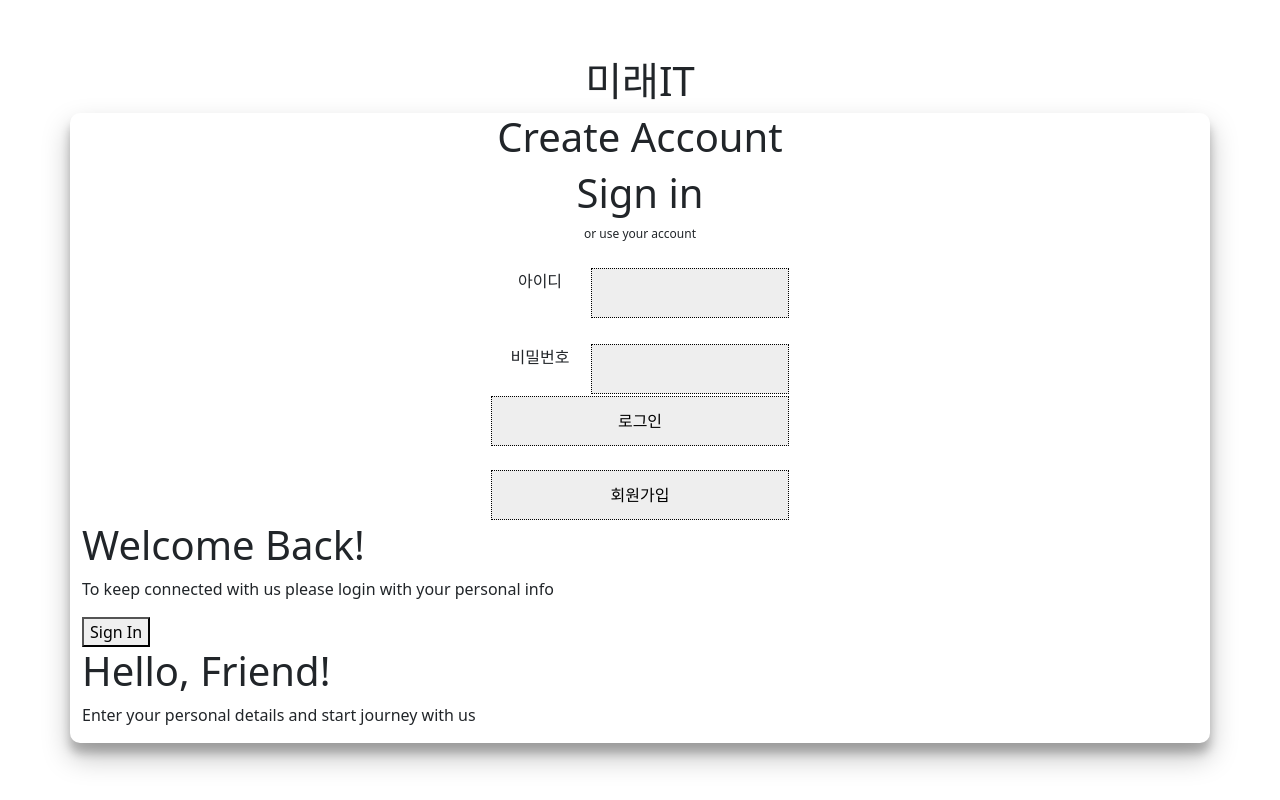
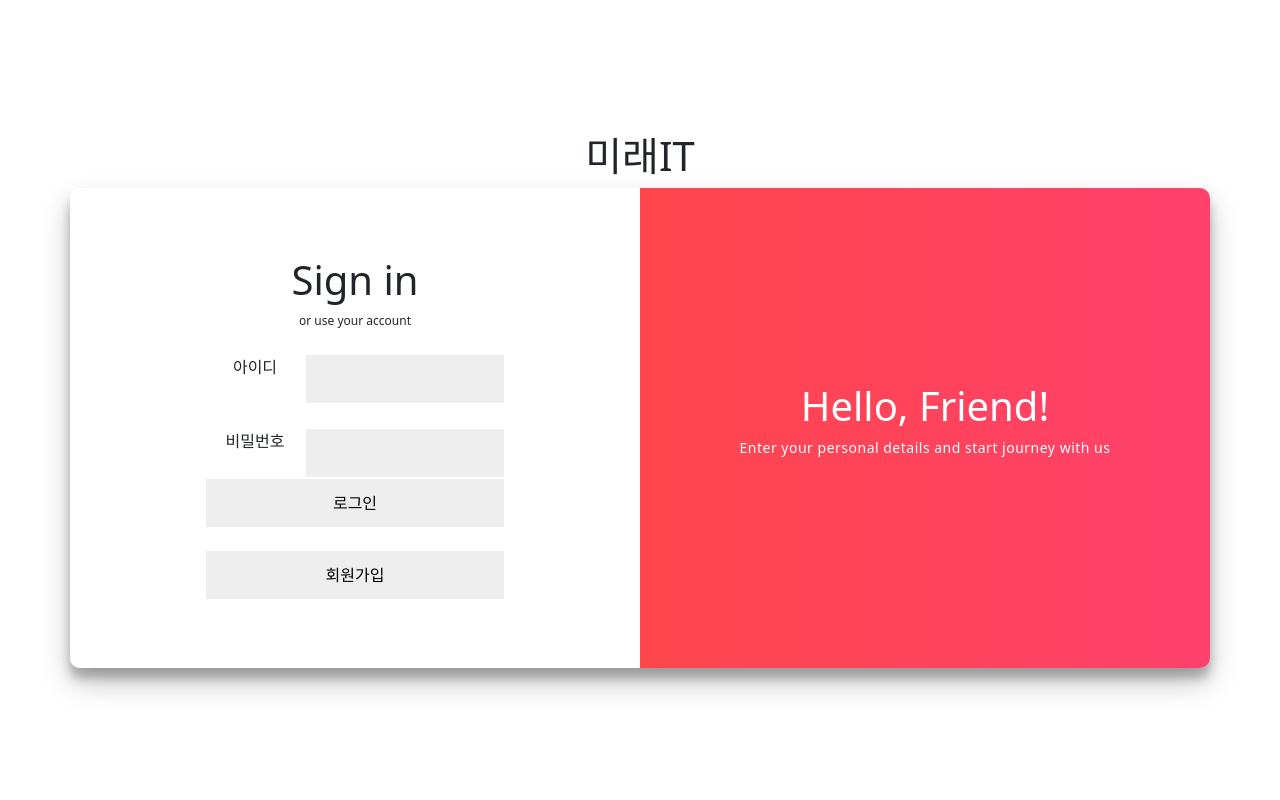
Before and after one commit to jinhanP/JSPtest, a Java web app: page /memberone/login.jsp in a window 1280 px wide. Run offline with Tomcat 11, a stand-in JSP engine, Linux system fonts and the light colour scheme.

Commit message:
로그인 / 회원가입 수정

```diff
--- a/jsptest/src/main/webapp/memberone/idCheck.jsp
+++ b/jsptest/src/main/webapp/memberone/idCheck.jsp
@@ -14,7 +14,7 @@
 </head>
 <body bgcolor = "#FFFFCC">
 <br>
-<center>
+
 <b><%=id%></b>
 <%
 	if(check){
@@ -24,6 +24,6 @@
 	}
 %>
 <a href="#" onClick="javascript:self.close()">닫기</a>
-</center>
+
 </body>
 </html>
--- a/jsptest/src/main/webapp/memberone/login.jsp
+++ b/jsptest/src/main/webapp/memberone/login.jsp
@@ -1,5 +1,8 @@
 <%@ page language="java" contentType="text/html; charset=UTF-8"
     pageEncoding="UTF-8"%>
+<%
+ String loginID = (String)session.getAttribute("loginID");
+%>
 <!DOCTYPE html>
 <html>
 <head>
@@ -13,7 +16,7 @@
 	<h1>미래IT</h1>
 <div class="container" id="container">
   <div class="form-container sign-up-container">
-    <form action="#">
+    <form action="loginProc.jsp">
       <h1>Create Account</h1>
       <div class="social-container">
         <a href="#" class="social"><i class="fab fa-facebook-f"></i></a>
@@ -34,7 +37,7 @@
       <span>or use your account</span>
 
       <form method="post" action="#">
-    <table width="300"  border-radius=20%;>
+    <table width="300" border-radius=20%;>
       <tr>
         <td align="center" width="100">아이디</td>
         <td width="200">&nbsp;&nbsp;<input type="text" name="id" size="20"></td>
--- a/jsptest/src/main/webapp/memberone/regProc.jsp
+++ b/jsptest/src/main/webapp/memberone/regProc.jsp
@@ -13,7 +13,7 @@
 <link href="style.css" rel="stylesheet" type="text/css">
 <body bgcolor="#FFFFCC">
 <br></br>
-<center>
+
 <%
 if(flag){
 	 out.println("<b>회원가입을 축하 드립니다.</b><br/>");
@@ -23,6 +23,6 @@
 	 out.println("<a href=regForm.jsp>다시 가입</a>");
 }
 %>
-</center>
+
 </body>
 </html>
--- a/jsptest/src/main/webapp/memberone/style.css
+++ b/jsptest/src/main/webapp/memberone/style.css
@@ -1,4 +1,3 @@
-@charset "UTF-8";
 * {
   box-sizing: border-box;
 }
@@ -23,6 +22,13 @@
   text-align: center;
 }
 
+p {
+  font-size: 14px;
+  font-weight: 100;
+  line-height: 20px;
+  letter-spacing: 0.5px;
+  margin: 20px 0 30px;
+}
 
 span {
   font-size: 12px;
@@ -35,6 +41,31 @@
   margin: 15px 0;
 }
 
+button {
+  border-radius: 20px;
+  border: 1px solid #FF4B2B;
+  background-color: #FF4B2B;
+  color: #FFFFFF;
+  font-size: 12px;
+  font-weight: bold;
+  padding: 12px 45px;
+  letter-spacing: 1px;
+  text-transform: uppercase;
+  transition: transform 80ms ease-in;
+}
+
+button:active {
+  transform: scale(0.95);
+}
+
+button:focus {
+  outline: none;
+}
+
+button.ghost {
+  background-color: transparent;
+  border-color: #FFFFFF;
+}
 
 form {
   background-color: #FFFFFF;
@@ -49,7 +80,7 @@
 
 input {
   background-color: #eee;
-  border: 1PX dotted black;
+  border: none;
   padding: 12px 15px;
   margin: 8px 0;
   width: 100%;
@@ -66,3 +97,86 @@
   max-width: 100%;
   min-height: 480px;
 }
+
+.form-container {
+  position: absolute;
+  top: 0;
+  height: 100%;
+  transition: all 0.6s ease-in-out;
+}
+
+.sign-in-container {
+  left: 0;
+  width: 50%;
+  z-index: 2;
+}
+
+
+@keyframes show {
+  0%, 49.99% {
+    opacity: 0;
+    z-index: 1;
+  }
+
+  50%, 100% {
+    opacity: 1;
+    z-index: 5;
+  }
+}
+
+.overlay-container {
+  position: absolute;
+  top: 0;
+  left: 50%;
+  width: 50%;
+  height: 100%;
+  overflow: hidden;
+  transition: transform 0.6s ease-in-out;
+  z-index: 100;
+}
+
+.overlay {
+  background: #FF416C;
+  background: -webkit-linear-gradient(to right, #FF4B2B, #FF416C);
+  background: linear-gradient(to right, #FF4B2B, #FF416C);
+  background-repeat: no-repeat;
+  background-size: cover;
+  background-position: 0 0;
+  color: #FFFFFF;
+  position: relative;
+  left: -100%;
+  height: 100%;
+  width: 200%;
+    transform: translateX(0);
+  transition: transform 0.6s ease-in-out;
+}
+
+
+
+.overlay-panel {
+  position: absolute;
+  display: flex;
+  align-items: center;
+  justify-content: center;
+  flex-direction: column;
+  padding: 0 40px;
+  text-align: center;
+  top: 0;
+  height: 100%;
+  width: 50%;
+  transform: translateX(0);
+  transition: transform 0.6s ease-in-out;
+}
+
+.overlay-left {
+  transform: translateX(-20%);
+}
+
+.container.right-panel-active .overlay-left {
+  transform: translateX(0);
+}
+
+.overlay-right {
+  right: 0;
+  transform: translateX(0);
+}
```
Also changed, not shown: jsptest/src/main/java/memberone/StudentDAO.java (+26 -0 lines), jsptest/src/main/webapp/memberone/loginProc.jsp (added, +35 -0 lines).
